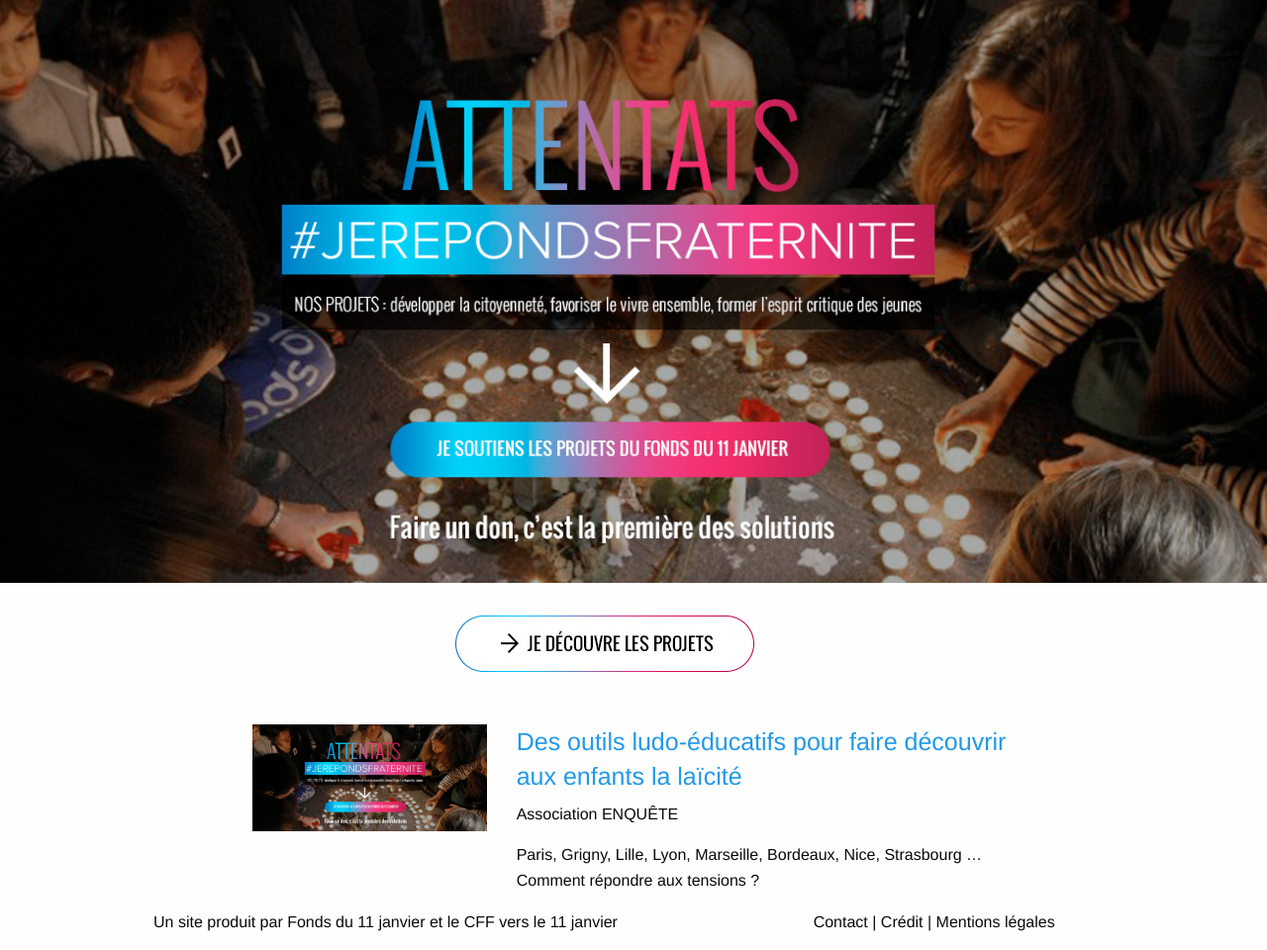
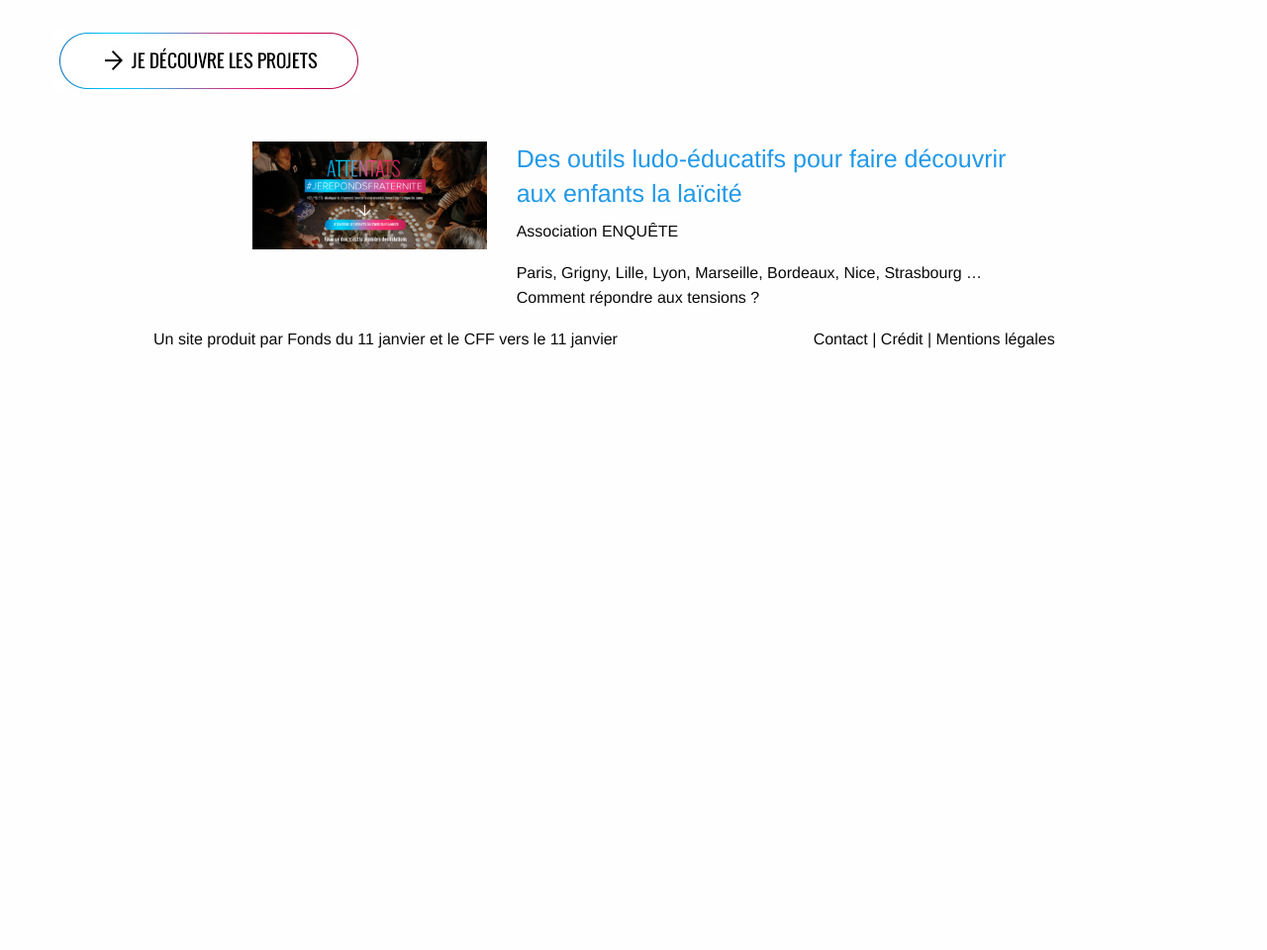
Before and after one commit to adfinitas-app/jerepondsfraternite, a Jekyll site: the page built from index.html, in a window 1280 px wide. Shown: the whole page at 99% size. Built offline with Jekyll 4.4.1, drawn with Linux system fonts in a browser that asks for light colours; after the commit the page ends 900 px from its top, so only the background shows below that.

Commit message:
Updated 'index.html' via CloudCannon

```diff
--- a/index.html
+++ b/index.html
@@ -2,10 +2,10 @@
 layout: default
 ---
     <header>
-      <div class="cover paddcoverhome">
+      <div class="cover90">
       </div>
       <div class="row">
-        <div class="large-offset-4 small-offset-2 large-5 columns end">
+        <div class="large-offset-4large-5 columns end">
           <img class="center" src="/img/btdecouvert.jpg">
         </div>
       </div>
```
